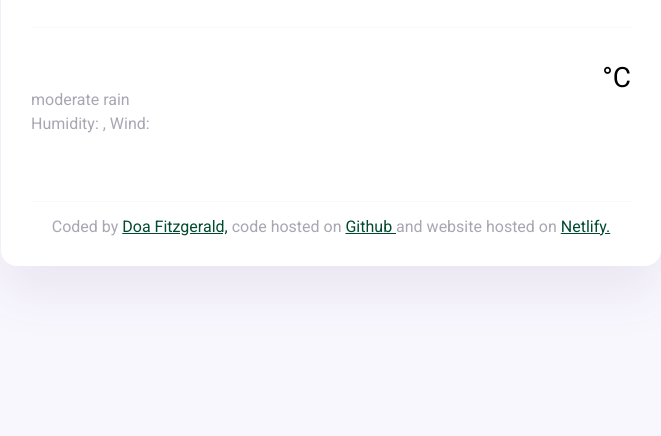
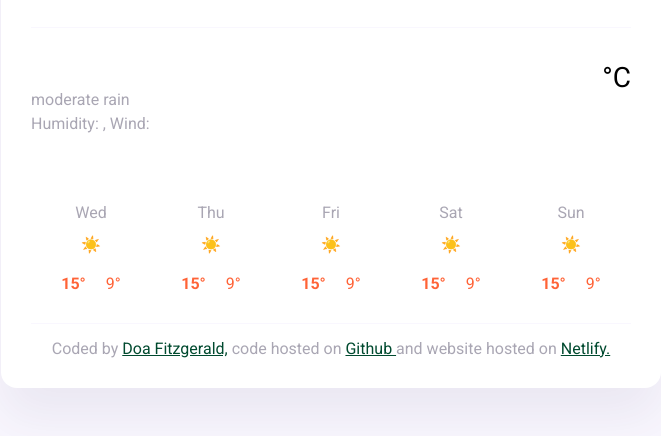
Before and after one commit to doademirr/Avid-Hikers-Weather-Forecast.html, a plain HTML site: page index.html in a window 1280 px wide. Shown: the part 232-668 px from the top of the page, without its empty margins (309-970 px from the left). Drawn offline with nearby package versions, Linux system fonts and the light colour scheme; no server answers.

Commit message:
Tweaked the CSS to have the forecast days appear in a row (table)

```diff
--- a/index.css
+++ b/index.css
@@ -101,6 +101,40 @@ main {
   top: -45px;
 }
 
+.weather-forecast-container {
+  display: flex;
+  justify-content: space-around;
+  margin-top: 30px;
+}
+
+.forecast-day {
+  color: rgba(39, 33, 66, 0.4);
+  font-size: 16px;
+  font-weight: 400;
+  line-height: 24px;
+  text-align: center;
+}
+
+.forecast-emoji {
+  text-align: center;
+  margin-top: 10px;
+}
+
+.forecast-range {
+  color: #ff6337;
+  display: flex;
+  justify-content: space-around;
+  margin-top: 20px;
+}
+
+.forecast-range-high {
+  padding: 0 10px;
+}
+
+.forecast-range-low {
+  padding: 0 10px;
+}
+
 footer {
   border-top: 1px solid #f9f7fe;
   text-align: center;
--- a/index.html
+++ b/index.html
@@ -45,6 +45,52 @@
           </div>
         </div>
         <br />
+        <div class="weather-forecast-container">
+          <div class="weather-forecast-daily-container">
+            <div class="forecast-day">Wed</div>
+            <div class="forecast-emoji">☀️</div>
+            <div class="forecast-range">
+              <div class="forecast-range-high"><strong>15°</strong></div>
+              <div class="forecast-range-low">9°</div>
+            </div>
+          </div>
+
+          <div class="weather-forecast-daily-container">
+            <div class="forecast-day">Thu</div>
+            <div class="forecast-emoji">☀️</div>
+            <div class="forecast-range">
+              <div class="forecast-range-high"><strong>15°</strong></div>
+              <div class="forecast-range-low">9°</div>
+            </div>
+          </div>
+
+          <div class="weather-forecast-daily-container">
+            <div class="forecast-day">Fri</div>
+            <div class="forecast-emoji">☀️</div>
+            <div class="forecast-range">
+              <div class="forecast-range-high"><strong>15°</strong></div>
+              <div class="forecast-range-low">9°</div>
+            </div>
+          </div>
+
+          <div class="weather-forecast-daily-container">
+            <div class="forecast-day">Sat</div>
+            <div class="forecast-emoji">☀️</div>
+            <div class="forecast-range">
+              <div class="forecast-range-high"><strong>15°</strong></div>
+              <div class="forecast-range-low">9°</div>
+            </div>
+          </div>
+
+          <div class="weather-forecast-daily-container">
+            <div class="forecast-day">Sun</div>
+            <div class="forecast-emoji">☀️</div>
+            <div class="forecast-range">
+              <div class="forecast-range-high"><strong>15°</strong></div>
+              <div class="forecast-range-low">9°</div>
+            </div>
+          </div>
+        </div>
       </main>
       <footer>
         Coded by
```
